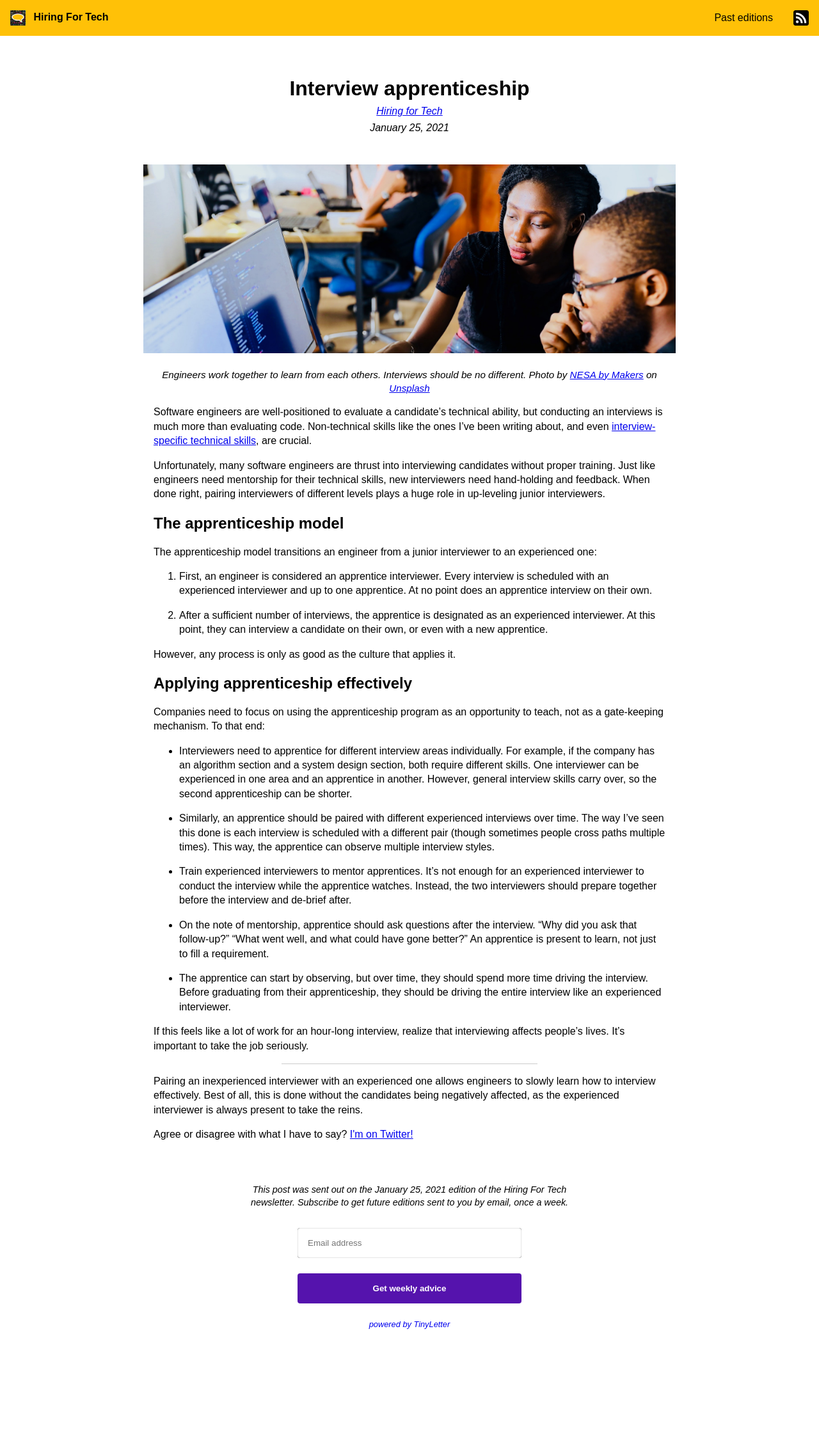
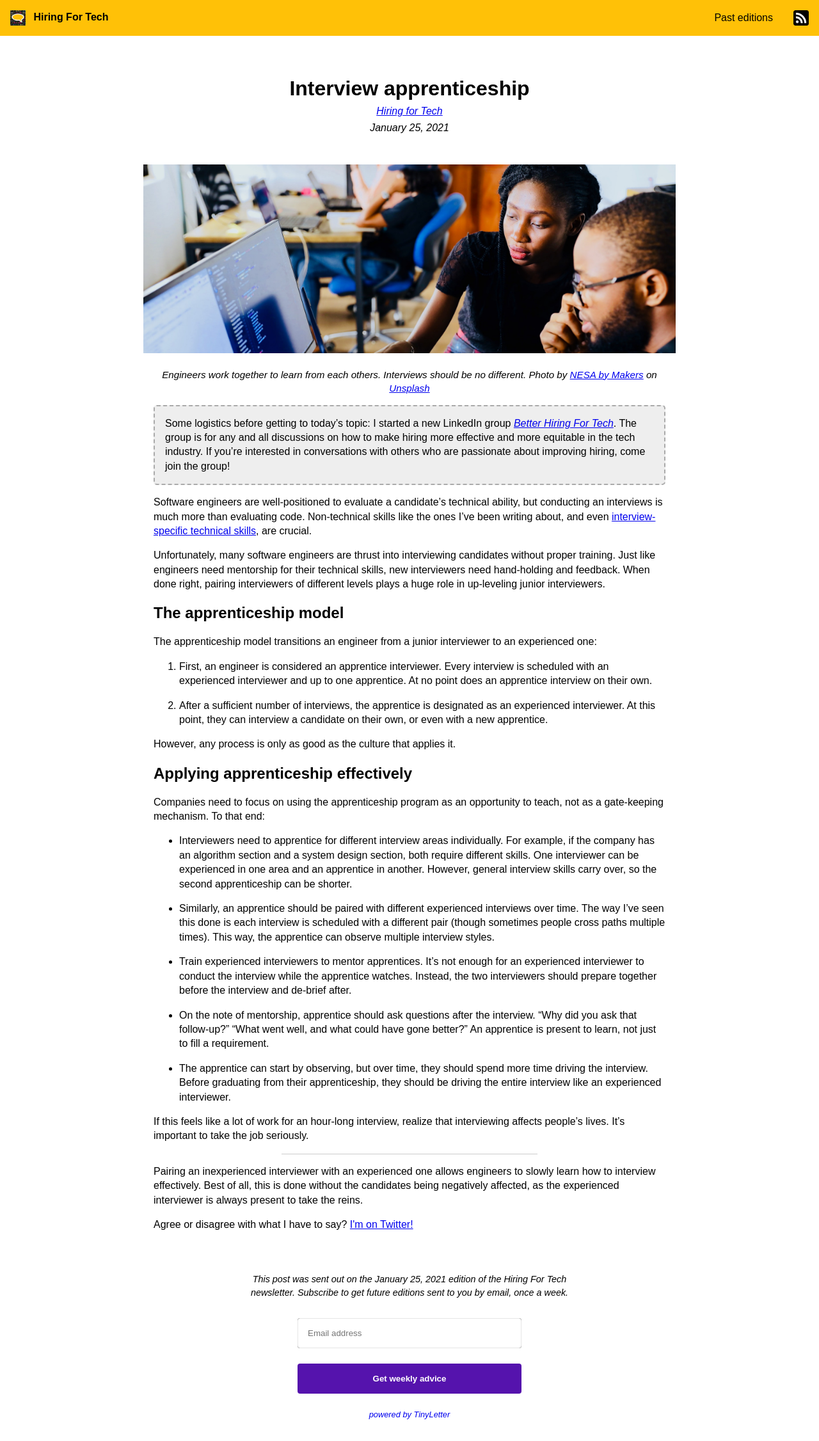
Before and after one commit to avik-das/hiringfor.tech, a Jekyll site: the page built from _posts/2021-01-25-interview-apprenticeship.md, in a window 1280 px wide. Shown: the whole page at 64% size. Built offline with Jekyll 4.4.1, drawn with Linux system fonts in a browser that asks for light colours; before the commit the page ends 2111 px from its top, so only the background shows below that.

Commit message:
Link to LinkedIn Group from latest edition
I placed the link into a new, visually-distinct "preamble" section that
will allow me to add more logistics in the upcoming editions.

```diff
--- a/_posts/2021-01-25-interview-apprenticeship.md
+++ b/_posts/2021-01-25-interview-apprenticeship.md
@@ -8,6 +8,10 @@ layout: edition
 <figcaption markdown="1">Engineers work together to learn from each others. Interviews should be no different. Photo by [NESA by Makers](https://unsplash.com/@nesabymakers?utm_source=unsplash&utm_medium=referral&utm_content=creditCopyText) on [Unsplash](https://unsplash.com/s/photos/apprentership?utm_source=unsplash&utm_medium=referral&utm_content=creditCopyText)
 </figcaption>
 </figure>
+
+<div id="preamble" markdown="1">
+Some logistics before getting to today's topic: I started a new LinkedIn group [_Better Hiring For Tech_](https://www.linkedin.com/groups/13938375/). The group is for any and all discussions on how to make hiring more effective and more equitable in the tech industry. If you're interested in conversations with others who are passionate about improving hiring, come join the group!
+</div>
 
 Software engineers are well-positioned to evaluate a candidate's technical ability, but conducting an interviews is much more than evaluating code. Non-technical skills like the ones I've been writing about, and even [interview-specific technical skills]({% post_url 2021-01-11-technical-skills-every-software-engineer-interviewer-should-have %}), are crucial.
 
--- a/assets/css/edition.scss
+++ b/assets/css/edition.scss
@@ -28,6 +28,14 @@ body > * {
 h1 { margin-top: 64px; }
 h1, address { text-align: center; }
 address { margin: 8px auto; }
+
+#preamble {
+  border: 2px dashed #aaa;
+  border-radius: 5px;
+  background: #eee;
+
+  padding: 0 1em;
+}
 
 #posts, #content { margin-top: 64px; }
 
```
